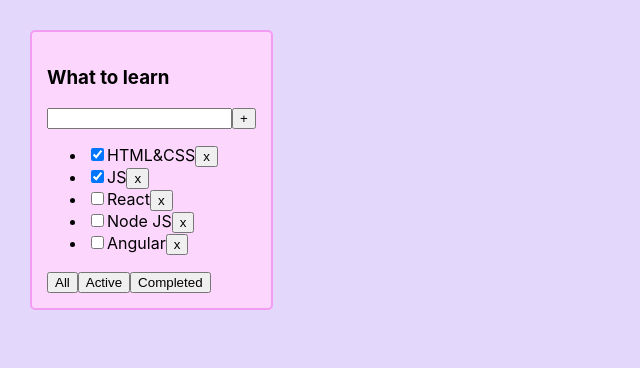
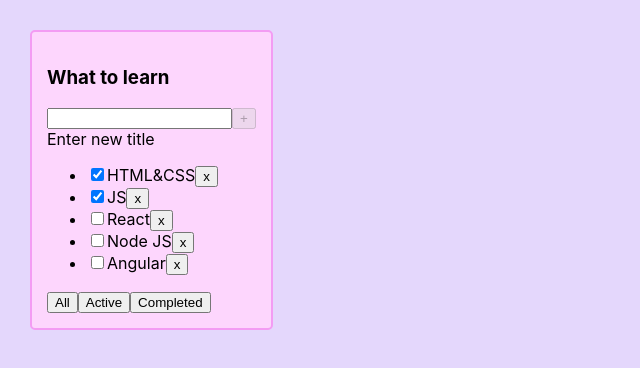
Before and after one commit to ElizabethKri/todolist, a React (Create React App) app: page / in a window 1280 px wide. Shown: the top 368 px of the page, without its empty margins (0-640 px from the left). Built offline with nearby package versions, Linux system fonts and the light colour scheme.

Commit message:
add Input (add task)

```diff
--- a/src/App.tsx
+++ b/src/App.tsx
@@ -1,6 +1,7 @@
 import React, {useState} from 'react';
 import './App.css';
 import TodoList, {TaskType} from "./TodoList";
+
 
 export type FilterValuesType = "all" | "active" | "completed"
 function App() {
@@ -8,22 +9,36 @@ function App() {
     const todoListTitle: string = "What to learn"
 
     const [tasks, setTasks] = useState<Array<TaskType>>([
-        {id: 1, isDone: true, title: "HTML&CSS"},
-        {id: 2, isDone: true, title: "JS"},
-        {id: 3, isDone: false, title: "React"},
-        {id: 4, isDone: false, title: "Node JS"},
-        {id: 5, isDone: false, title: "Angular"},
+        {id: crypto.randomUUID(), isDone: true, title: "HTML&CSS"},
+        {id: crypto.randomUUID(), isDone: true, title: "JS"},
+        {id: crypto.randomUUID(), isDone: false, title: "React"},
+        {id: crypto.randomUUID(), isDone: false, title: "Node JS"},
+        {id: crypto.randomUUID(), isDone: false, title: "Angular"},
     ])
 
     //при удалении создаем новый массив, без эл-та, который хотим удалить
-    const removeTask = (taskId: number) => {
-        const nextState: Array<TaskType> = []
-        for (let i = 0; i < tasks.length; i++){
-            if(tasks[i].id !== taskId){
-                nextState.push(tasks[i])
-            }
+    const removeTask = (taskId: string) => {
+        // const nextState: Array<TaskType> = []
+        // for (let i = 0; i < tasks.length; i++){
+        //     if(tasks[i].id !== taskId){
+        //         nextState.push(tasks[i])
+        //     }
+        // }
+
+        // const nextState: Array<TaskType> = tasks.filter(t => t.id !== taskId)
+
+        setTasks(tasks.filter(t => t.id !== taskId))
+    }
+
+    const addTask = (title: string) => {
+
+        const newTask: TaskType = {
+            id: crypto.randomUUID(),
+            title,
+            isDone: false
         }
-        setTasks(nextState)
+        // const nextState: Array<TaskType> = [...tasks, newTask]
+        setTasks([...tasks, newTask])
     }
 
     const [filter, setFilter] = useState<FilterValuesType>("all")
@@ -46,7 +61,10 @@ function App() {
             <TodoList title = {todoListTitle}
                       tasks={filteredTasksForRender}
                       removeTask={removeTask}
-                      changeFilter={changeFilter}/>
+                      changeFilter={changeFilter}
+                      addTask={addTask}
+
+            />
         </div>
     );
 }
--- a/src/TodoList.tsx
+++ b/src/TodoList.tsx
@@ -1,20 +1,21 @@
-import React from 'react';
+import React, {useRef, useState} from 'react';
 import {FilterValuesType} from "./App";
 
 type TodoListPropsType = {
     title: string
     tasks: Array<TaskType>
-    removeTask: (taskId: number) => void
+    removeTask: (taskId: string) => void
     changeFilter: (nextFilterValue: FilterValuesType) => void
+    addTask: (title: string) => void
 }
 
 export type TaskType = {
-    id: number
+    id: string
     title: string
     isDone: boolean
 }
 
-const TodoList: React.FC<TodoListPropsType> = ({title, tasks, removeTask, changeFilter}) => {
+const TodoList: React.FC<TodoListPropsType> = ({title, tasks, removeTask, changeFilter, addTask}) => {
 
 
     // let tasksList : Array<JSX.Element> | JSX.Element;
@@ -49,17 +50,39 @@ const TodoList: React.FC<TodoListPropsType> = ({title, tasks, removeTask, change
             )
         })
 
+    // const titleInput = useRef<HTMLInputElement>(null)
+
     const tasksList: JSX.Element = tasks.length
         ? <ul>{listItems}</ul>
         : <span>Your tasksList is empty</span>
+
+    const [newTaskTitle, setNewTaskTitle] =useState('')
 
 
     return (
         <div className={"todolist"}>
             <h3>{title}</h3>
             <div>
-                <input/>
-                <button>+</button>
+                {/*<input ref={titleInput}/>*/}
+                {/*<button onClick={() =>{*/}
+                {/*    if (titleInput.current){*/}
+                {/*        addTask(titleInput?.current.value)*/}
+                {/*        titleInput.current.value = ""*/}
+                {/*    }*/}
+                {/*}}>+</button>*/}
+                <input value={newTaskTitle}
+                onChange={(e) => setNewTaskTitle(e.target.value)}/>
+                <button
+                    disabled={newTaskTitle === "" || newTaskTitle.length >=15 }
+                    onClick={()=> {
+                        addTask(newTaskTitle)
+                        setNewTaskTitle('')
+                    }
+                }>+</button>
+                <div><span>{newTaskTitle.length < 15
+                    ? 'Enter new title'
+                    : 'Your title is too long'}</span></div>
+
             </div>
             {tasksList}
             <div>
```
